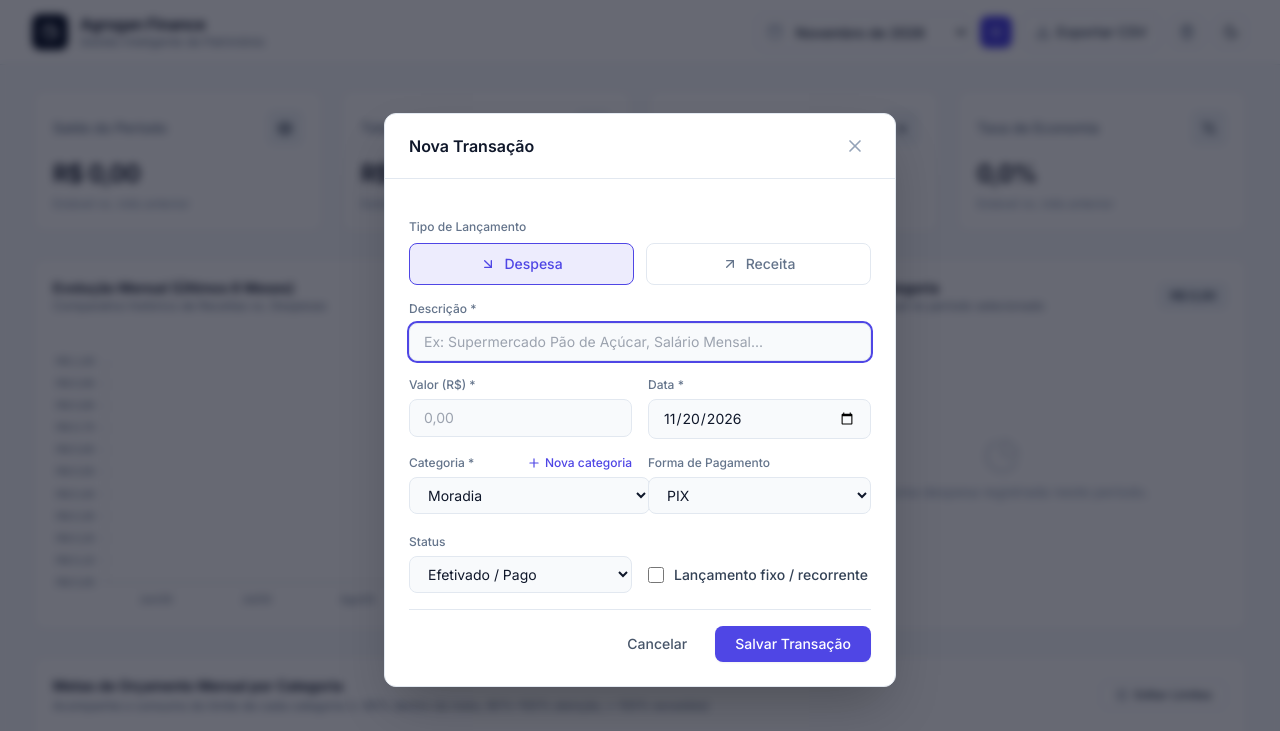
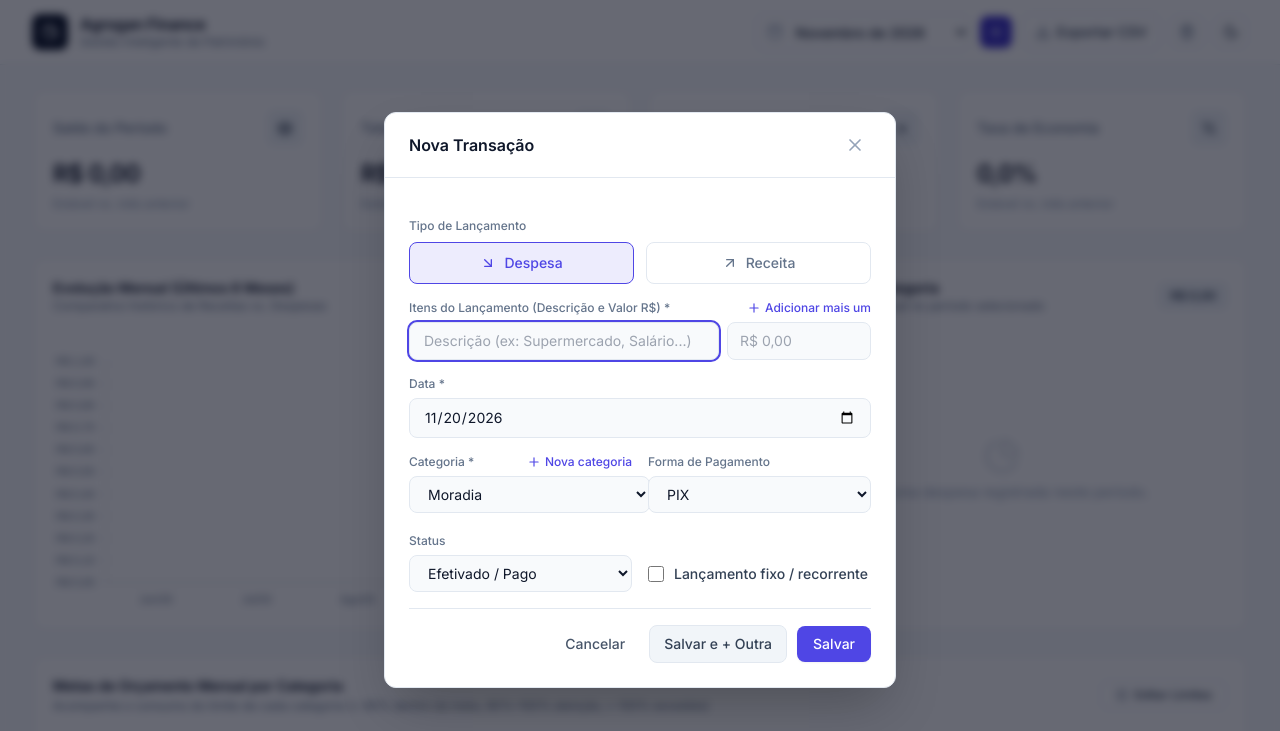
Before and after one commit to Gandra10/agroganfinance, a website: page index.html in a window 1280 px wide. Both pictures are taken after a click on the button 995 px from the left and 32 px from the top of the page. Shown: the top 731 px of the page. Drawn offline with nearby package versions, Linux system fonts and the light colour scheme.

Commit message:
feat: suporte a múltiplos lançamentos de despesa ou receita em Nova Transação

```diff
--- a/index.html
+++ b/index.html
@@ -390,31 +390,30 @@
           </div>
         </div>
 
-        <!-- Descrição -->
+        <!-- Descrição e Valor (ou Múltiplos Itens) -->
         <div>
-          <label for="txDescription" class="block text-xs font-medium text-slate-500 dark:text-zinc-400 mb-1.5">
-            Descrição *
+          <div class="flex items-center justify-between mb-1.5">
+            <label class="block text-xs font-medium text-slate-500 dark:text-zinc-400">
+              Itens do Lançamento (Descrição e Valor R$) *
             </label>
-          <input type="text" id="txDescription" required placeholder="Ex: Supermercado Pão de Açúcar, Salário Mensal..."
-            class="w-full px-3.5 py-2 text-sm rounded-lg bg-[#F8FAFC] dark:bg-[#09090B] border border-[#E2E8F0] dark:border-[#27272A] text-slate-900 dark:text-zinc-100 focus:outline-none focus:ring-2 focus:ring-[#4F46E5]" />
-        </div>
-
-        <!-- Valor e Data -->
-        <div class="grid grid-cols-1 sm:grid-cols-2 gap-4">
-          <div>
-            <label for="txAmount" class="block text-xs font-medium text-slate-500 dark:text-zinc-400 mb-1.5">
-              Valor (R$) *
-            </label>
-            <input type="number" id="txAmount" required min="0.01" step="0.01" placeholder="0,00"
-              class="w-full px-3.5 py-2 text-sm rounded-lg bg-[#F8FAFC] dark:bg-[#09090B] border border-[#E2E8F0] dark:border-[#27272A] text-slate-900 dark:text-zinc-100 focus:outline-none focus:ring-2 focus:ring-[#4F46E5]" />
-          </div>
+            <button type="button" id="btnAddMoreItemRow" onclick="addTransactionItemRow()"
+              class="inline-flex items-center gap-1 text-xs font-medium text-[#4F46E5] dark:text-indigo-400 hover:underline">
+              <i data-lucide="plus" class="w-3.5 h-3.5"></i>
+              <span>Adicionar mais um</span>
+            </button>
+          </div>
+          <div id="txItemsContainer" class="space-y-2">
+            <!-- Linhas de (Descrição + Valor) geradas via JS -->
+          </div>
+        </div>
+
+        <!-- Data -->
         <div>
           <label for="txDate" class="block text-xs font-medium text-slate-500 dark:text-zinc-400 mb-1.5">
             Data *
           </label>
           <input type="date" id="txDate" required
             class="w-full px-3.5 py-2 text-sm rounded-lg bg-[#F8FAFC] dark:bg-[#09090B] border border-[#E2E8F0] dark:border-[#27272A] text-slate-900 dark:text-zinc-100 focus:outline-none focus:ring-2 focus:ring-[#4F46E5]" />
-          </div>
         </div>
 
         <!-- Categoria e Forma de Pagamento -->
@@ -492,14 +491,18 @@
         </div>
 
         <!-- Botões de Ação -->
-        <div class="flex items-center justify-end gap-3 pt-4 border-t border-[#E2E8F0] dark:border-[#27272A]">
+        <div class="flex flex-wrap items-center justify-end gap-2.5 pt-4 border-t border-[#E2E8F0] dark:border-[#27272A]">
           <button type="button" onclick="closeTransactionModal()"
-            class="px-4 py-2 rounded-lg text-sm font-medium text-slate-600 dark:text-zinc-300 hover:bg-slate-100 dark:hover:bg-zinc-800 transition">
+            class="px-3.5 py-2 rounded-lg text-xs sm:text-sm font-medium text-slate-600 dark:text-zinc-300 hover:bg-slate-100 dark:hover:bg-zinc-800 transition">
             Cancelar
           </button>
+          <button type="button" id="btnSaveAndAddAnother" onclick="submitTransactionForm(true)"
+            class="px-3.5 py-2 rounded-lg text-xs sm:text-sm font-medium text-slate-700 dark:text-zinc-200 bg-[#F1F5F9] hover:bg-slate-200 dark:bg-[#27272A] dark:hover:bg-zinc-700 border border-[#E2E8F0] dark:border-zinc-700 transition">
+            Salvar e + Outra
+          </button>
           <button type="submit"
-            class="px-5 py-2 rounded-lg text-sm font-medium text-white bg-[#4F46E5] hover:bg-[#4338CA] shadow-sm transition">
-            Salvar Transação
+            class="px-4 py-2 rounded-lg text-xs sm:text-sm font-medium text-white bg-[#4F46E5] hover:bg-[#4338CA] shadow-sm transition">
+            Salvar
           </button>
         </div>
       </form>
@@ -1548,11 +1551,63 @@
       showToast(`Categoria "${selectedId}" removida.`);
     }
 
+    function addTransactionItemRow(description = '', amount = '') {
+      const container = document.getElementById('txItemsContainer');
+      const row = document.createElement('div');
+      row.className = 'tx-item-row flex items-center gap-2';
+      row.innerHTML = `
+        <input type="text" required placeholder="Descrição (ex: Supermercado, Salário...)" value="${escapeHTML(description)}"
+          class="tx-item-desc flex-1 min-w-0 px-3.5 py-2 text-sm rounded-lg bg-[#F8FAFC] dark:bg-[#09090B] border border-[#E2E8F0] dark:border-[#27272A] text-slate-900 dark:text-zinc-100 focus:outline-none focus:ring-2 focus:ring-[#4F46E5]" />
+        <input type="number" required min="0.01" step="0.01" placeholder="R$ 0,00" value="${amount !== '' ? amount : ''}"
+          class="tx-item-amount w-28 sm:w-36 px-3 py-2 text-sm rounded-lg bg-[#F8FAFC] dark:bg-[#09090B] border border-[#E2E8F0] dark:border-[#27272A] text-slate-900 dark:text-zinc-100 focus:outline-none focus:ring-2 focus:ring-[#4F46E5]" />
+        <button type="button" onclick="removeTransactionItemRow(this)" title="Remover este item"
+          class="tx-item-remove p-2 rounded-lg border border-[#E2E8F0] dark:border-[#27272A] bg-[#F8FAFC] dark:bg-[#09090B] text-slate-400 hover:text-[#E11D48] hover:border-rose-500/40 hover:bg-rose-500/10 transition shrink-0">
+          <i data-lucide="trash-2" class="w-4 h-4"></i>
+        </button>
+      `;
+      container.appendChild(row);
+      lucide.createIcons({ nodes: [row] });
+      updateItemRemoveButtonsState();
+      return row;
+    }
+
+    function removeTransactionItemRow(btnEl) {
+      const container = document.getElementById('txItemsContainer');
+      const rows = container.querySelectorAll('.tx-item-row');
+      if (rows.length <= 1) {
+        showToast('É necessário manter pelo menos um item.', 'error');
+        return;
+      }
+      const row = btnEl.closest('.tx-item-row');
+      if (row) row.remove();
+      updateItemRemoveButtonsState();
+    }
+
+    function updateItemRemoveButtonsState() {
+      const container = document.getElementById('txItemsContainer');
+      const rows = container.querySelectorAll('.tx-item-row');
+      rows.forEach(r => {
+        const rmBtn = r.querySelector('.tx-item-remove');
+        if (rmBtn) {
+          if (rows.length <= 1) {
+            rmBtn.classList.add('hidden');
+          } else {
+            rmBtn.classList.remove('hidden');
+          }
+        }
+      });
+    }
+
     function openTransactionModal(editId = null) {
       const modal = document.getElementById('transactionModal');
       const title = document.getElementById('transactionModalTitle');
       const form = document.getElementById('transactionForm');
+      const container = document.getElementById('txItemsContainer');
+      const btnAddMoreRow = document.getElementById('btnAddMoreItemRow');
+      const btnSaveAndAnother = document.getElementById('btnSaveAndAddAnother');
+
       form.reset();
+      container.innerHTML = '';
 
       if (editId) {
         const tx = transactions.find(t => t.id === editId);
@@ -1560,27 +1615,34 @@
         title.textContent = 'Editar Transação';
         document.getElementById('txId').value = tx.id;
         selectTransactionType(tx.type, tx.category);
-        document.getElementById('txDescription').value = tx.description;
-        document.getElementById('txAmount').value = tx.amount;
+        addTransactionItemRow(tx.description, tx.amount);
         document.getElementById('txDate').value = tx.date;
         document.getElementById('txPaymentMethod').value = tx.paymentMethod || 'PIX';
         document.getElementById('txStatus').value = tx.status || 'paid';
         document.getElementById('txRecurring').checked = Boolean(tx.recurring);
+        if (btnAddMoreRow) btnAddMoreRow.classList.add('hidden');
+        if (btnSaveAndAnother) btnSaveAndAnother.classList.add('hidden');
       } else {
         title.textContent = 'Nova Transação';
         document.getElementById('txId').value = '';
         selectTransactionType('expense');
+        addTransactionItemRow('', '');
         const today = new Date();
         const yyyy = today.getFullYear();
         const mm = String(today.getMonth() + 1).padStart(2, '0');
         const dd = String(today.getDate()).padStart(2, '0');
         document.getElementById('txDate').value = `${yyyy}-${mm}-${dd}`;
         document.getElementById('txStatus').value = 'paid';
+        if (btnAddMoreRow) btnAddMoreRow.classList.remove('hidden');
+        if (btnSaveAndAnother) btnSaveAndAnother.classList.remove('hidden');
       }
 
       modal.classList.remove('hidden');
       modal.classList.add('flex');
-      setTimeout(() => document.getElementById('txDescription').focus(), 50);
+      setTimeout(() => {
+        const firstDesc = container.querySelector('.tx-item-desc');
+        if (firstDesc) firstDesc.focus();
+      }, 50);
     }
 
     function closeTransactionModal() {
@@ -1591,45 +1653,91 @@
 
     function handleTransactionSubmit(event) {
       event.preventDefault();
+      submitTransactionForm(false);
+    }
+
+    function submitTransactionForm(keepOpenForAnother = false) {
       const id = document.getElementById('txId').value;
-      const description = document.getElementById('txDescription').value.trim();
-      const amount = parseFloat(document.getElementById('txAmount').value);
       const date = document.getElementById('txDate').value;
       const category = document.getElementById('txCategory').value;
       const paymentMethod = document.getElementById('txPaymentMethod').value;
       const status = document.getElementById('txStatus').value;
       const recurring = document.getElementById('txRecurring').checked;
 
-      if (!description || isNaN(amount) || amount <= 0 || !date) {
+      const rows = Array.from(document.querySelectorAll('#txItemsContainer .tx-item-row'));
+      const validItems = [];
+
+      for (const row of rows) {
+        const descEl = row.querySelector('.tx-item-desc');
+        const amountEl = row.querySelector('.tx-item-amount');
+        const description = (descEl ? descEl.value : '').trim();
+        const amount = parseFloat(amountEl ? amountEl.value : '');
+
+        if (!description || isNaN(amount) || amount <= 0) {
+          showToast('Preencha a descrição e o valor de todos os itens.', 'error');
+          if (!description && descEl) descEl.focus();
+          else if (amountEl) amountEl.focus();
+          return;
+        }
+        validItems.push({ description, amount });
+      }
+
+      if (!date || validItems.length === 0) {
         showToast('Preencha todos os campos obrigatórios corretamente.', 'error');
         return;
       }
 
-      const payload = {
-        id: id || `tx-${Date.now()}`,
+      if (id) {
+        const idx = transactions.findIndex(t => t.id === id);
+        if (idx !== -1) {
+          transactions[idx] = {
+            id,
             type: currentTransactionType,
-        description,
-        amount,
+            description: validItems[0].description,
+            amount: validItems[0].amount,
             category,
             date,
             paymentMethod,
             status,
             recurring
           };
-
-      if (id) {
-        const idx = transactions.findIndex(t => t.id === id);
-        if (idx !== -1) transactions[idx] = payload;
+        }
         showToast('Transação atualizada com sucesso!');
       } else {
-        transactions.unshift(payload);
-        showToast('Nova transação registrada!');
+        const baseNow = Date.now();
+        validItems.reverse().forEach((item, index) => {
+          transactions.unshift({
+            id: `tx-${baseNow}-${index}`,
+            type: currentTransactionType,
+            description: item.description,
+            amount: item.amount,
+            category,
+            date,
+            paymentMethod,
+            status,
+            recurring
+          });
+        });
+
+        const msg = validItems.length > 1
+          ? `${validItems.length} transações registradas!`
+          : 'Nova transação registrada!';
+        showToast(msg);
       }
 
       saveTransactions();
       populatePeriodFilterOptions(false);
+      updateDashboard();
+
+      if (keepOpenForAnother && !id) {
+        const container = document.getElementById('txItemsContainer');
+        container.innerHTML = '';
+        const newRow = addTransactionItemRow('', '');
+        const firstDesc = newRow.querySelector('.tx-item-desc');
+        if (firstDesc) firstDesc.focus();
+      } else {
         closeTransactionModal();
-      updateDashboard();
+      }
     }
 
     function deleteTransaction(id) {
```
Lines whose indentation alone changed are shown as unchanged.
